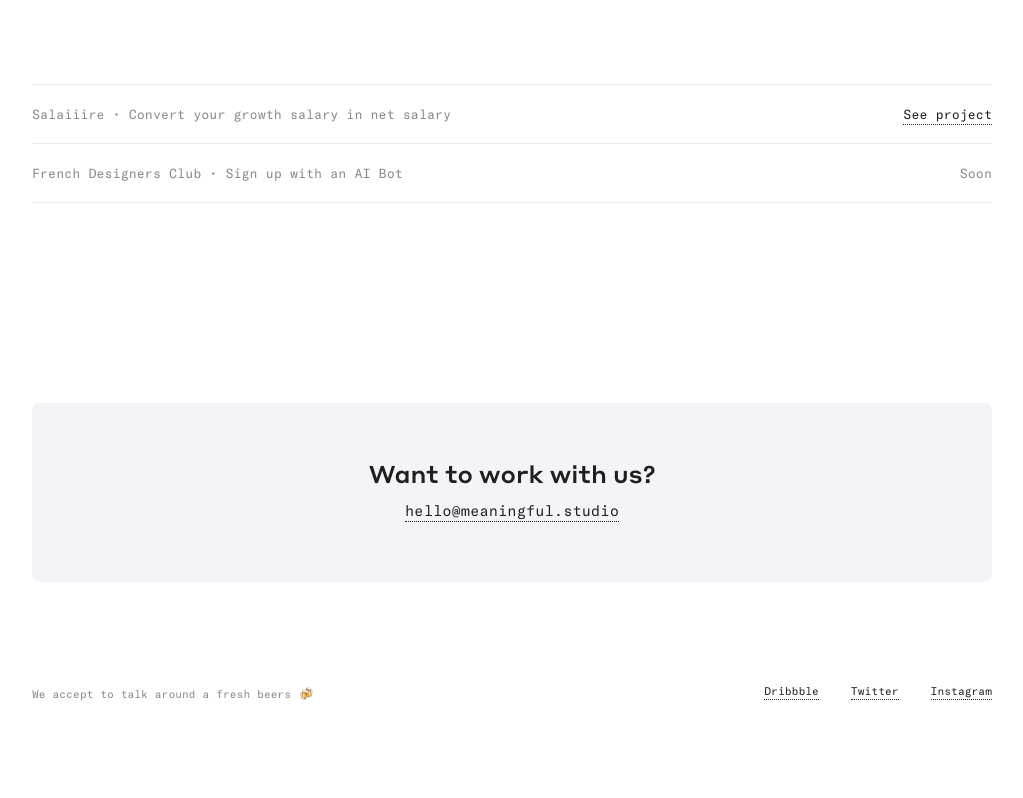
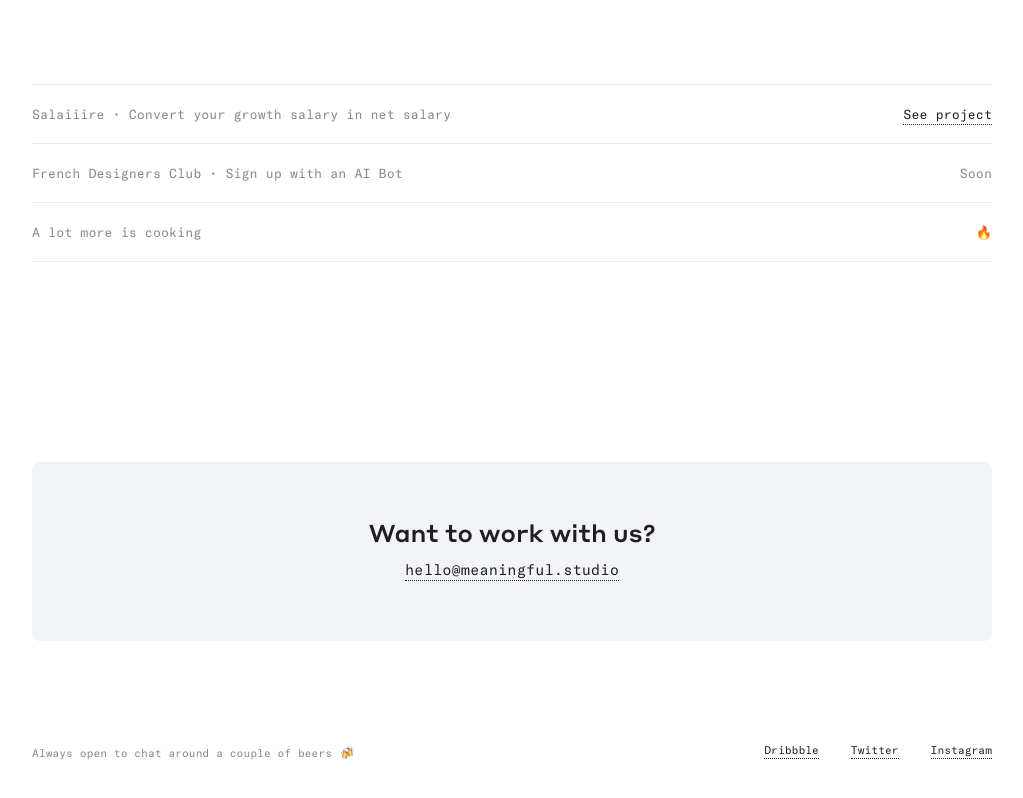
Before and after one commit to revealstudio/rvl-prewebsite, a React (Create React App) app: page / in a window 1280 px wide. Shown: the part 1745-2543 px from the top of the page, without its empty margins (128-1151 px from the left). Built offline with nearby package versions, Linux system fonts and the light colour scheme.

Commit message:
Little update to fix some :poop:

```diff
--- a/public/assets/css/main.css
+++ b/public/assets/css/main.css
@@ -135,7 +135,7 @@ header .contact{
   header{margin: 50px auto 100px;}
   h2{margin: 32px 0 40px; font-size: 26px;}
   p{font-size: 13px;}
-  #video video{display: none;}
+  #video {display: none;}
   header .contact{margin-top: 56px;}
 }
 
--- a/public/index.html
+++ b/public/index.html
@@ -79,6 +79,10 @@
           <div class="project-title">French Designers Club • Sign up with an AI Bot</div>
           <div class="pull-right">Soon</div>
         </li>
+        <li>
+          <div class="project-title">A lot more is cooking</div>
+          <div class="pull-right">🔥</div>
+        </li>
       </ul>
     </div>
   </section>
@@ -89,7 +93,7 @@
         <div id="footer-contact"></div>
       </div>
       <div class="subfooter">
-        <div class="beers">We accept to talk around a fresh beers <img src="./assets/img/beers.png" alt="🍻" class="emoji" draggable="false"></div>
+        <div class="beers">Always open to chat around a couple of beers <img src="./assets/img/beers.png" alt="🍻" class="emoji" draggable="false"></div>
         <div id="links"></div>
       </div>
     </div>
```
